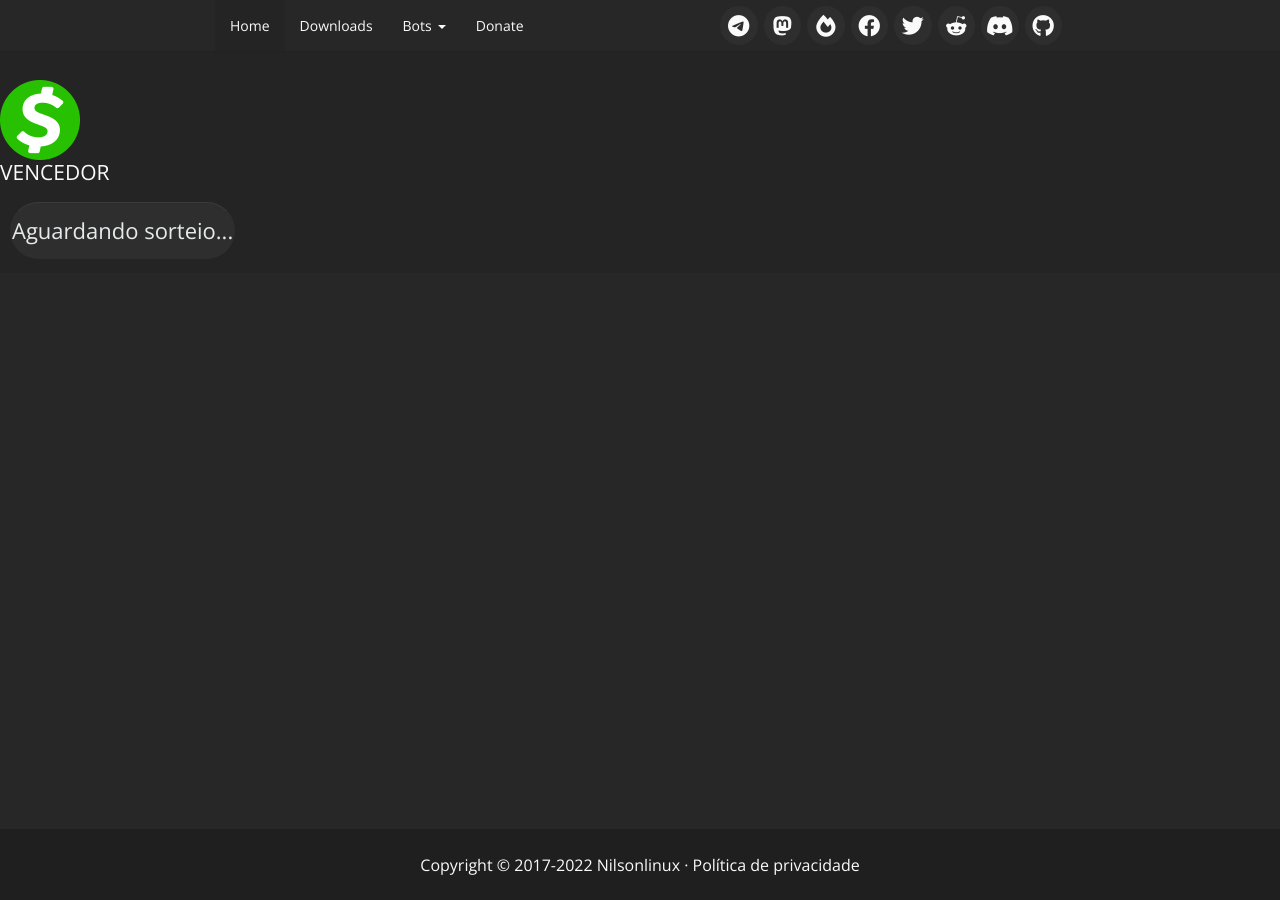
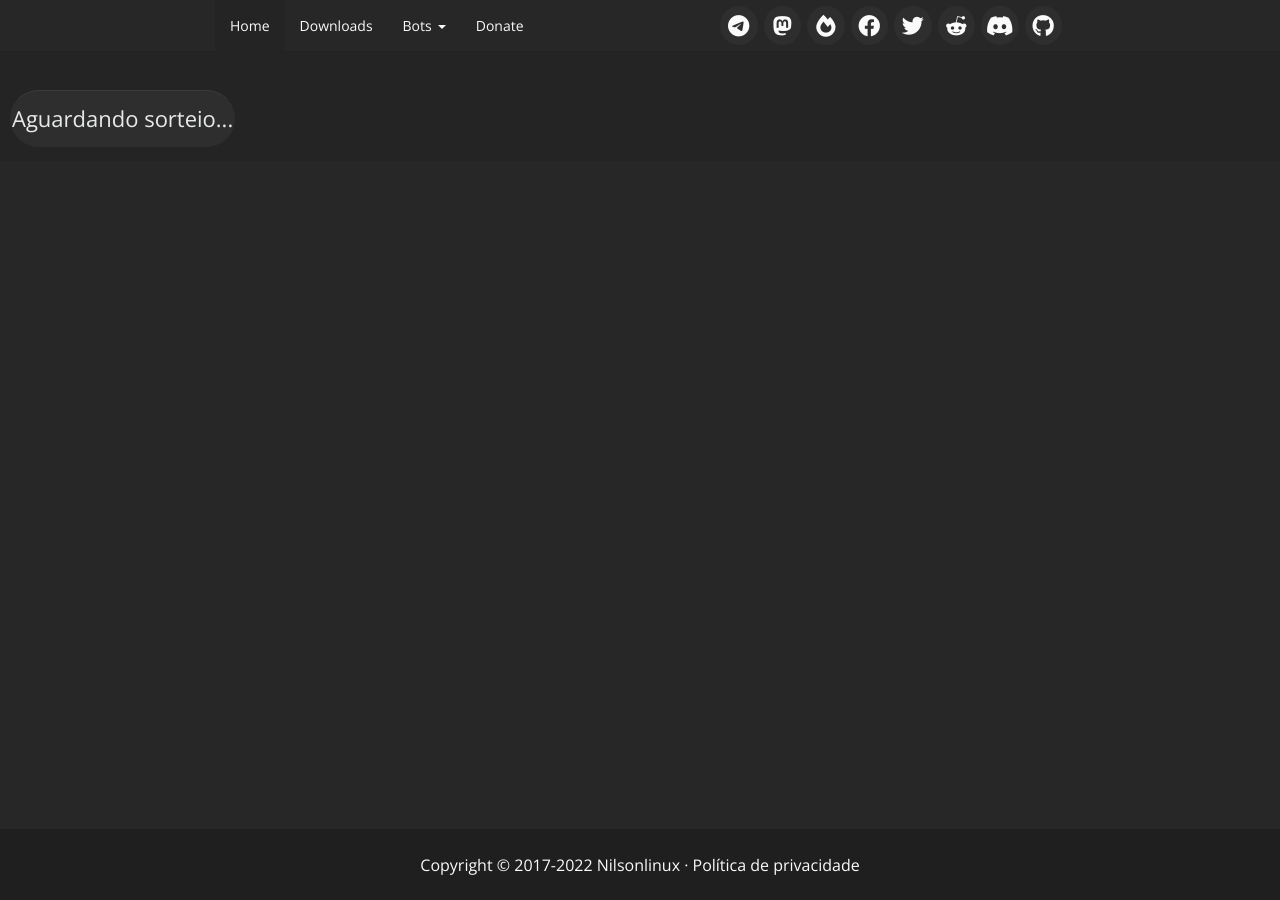
Before and after one commit to suportemasterbot/suportemasterbot.github.io, a Jekyll site: the page built from vencedor.html, in a window 1280 px wide. Built offline with Jekyll 4.4.1, drawn with Linux system fonts in a browser that asks for light colours.

Commit message:
Add files via upload

```diff
--- a/vencedor.html
+++ b/vencedor.html
@@ -5,8 +5,6 @@ layout: default
 <meta http-equiv="refresh" content="5" />
             </div>
                      <div class="container-donate-2">
-                <img class="img-fluid" src="/img/cashapp.png" alt="Image" height="80" width="80" />
-                <h4>VENCEDOR</h4>
                 <table class="btn">
                     {% assign sortedDonators = site.data.vencedor | sort: "amount" | reverse %}
                     {% for donator in sortedDonators %}
```
